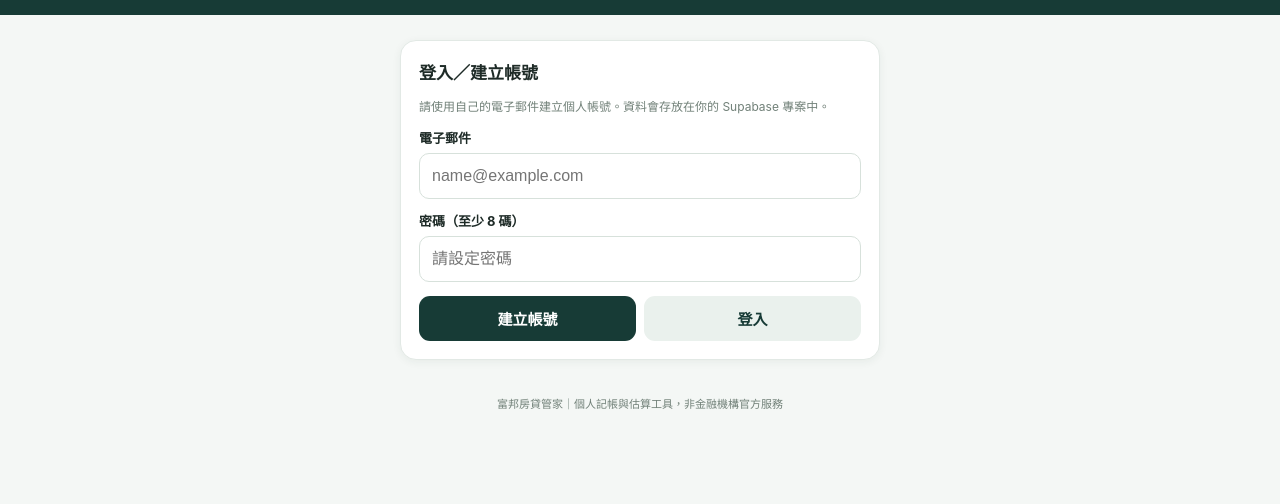
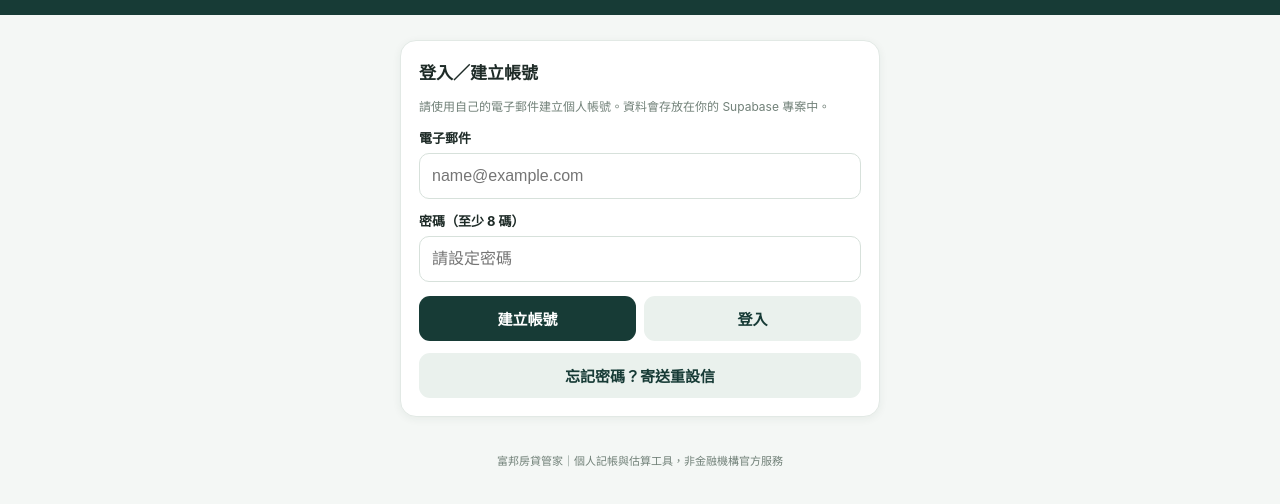
Before and after one commit to altis3815/fubon-mortgage-manager, a plain HTML site: page index.html in a window 1280 px wide. Shown: the part 76-580 px from the top of the page. Drawn offline with nearby package versions, Linux system fonts and the light colour scheme.

Commit message:
Add forgot password button to signup section

```diff
--- a/index.html
+++ b/index.html
@@ -43,6 +43,13 @@ nav button{background:transparent;color:var(--muted);font-size:12px;padding:8px
  <label>電子郵件</label><input id="authEmail" type="email" autocomplete="email" placeholder="name@example.com">
  <label>密碼（至少 8 碼）</label><input id="authPassword" type="password" autocomplete="current-password" placeholder="請設定密碼">
  <div class="actions"><button id="signupBtn">建立帳號</button><button id="loginBtn" class="secondary">登入</button></div>
+ <div style="margin-top:12px;text-align:center">
+  <button id="forgotPasswordBtn"
+          class="secondary"
+          style="width:100%">
+    忘記密碼？寄送重設信
+  </button>
+ </div>
  <div id="authMsg" class="muted" role="status"></div>
 </section>
 
```
